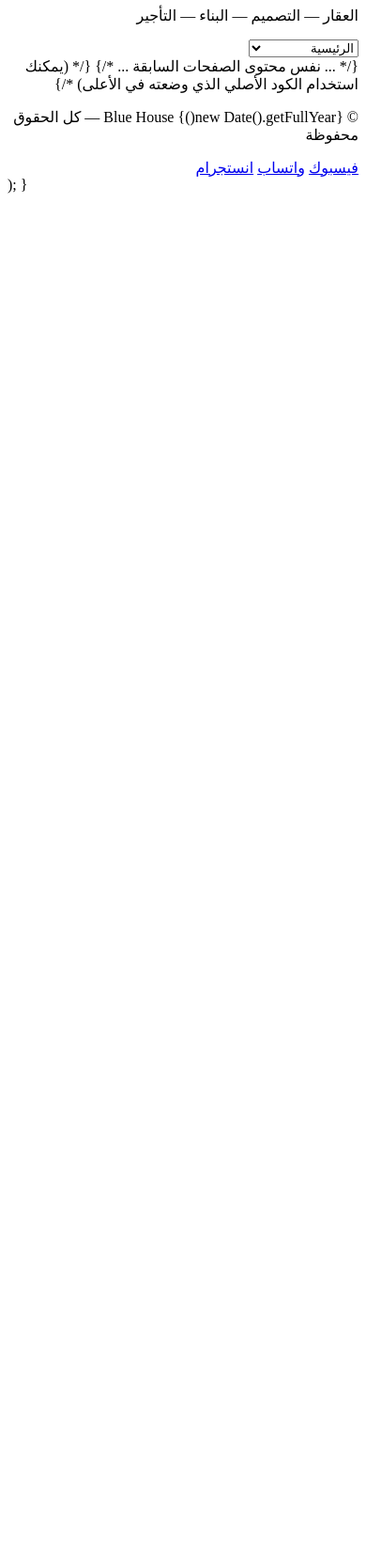
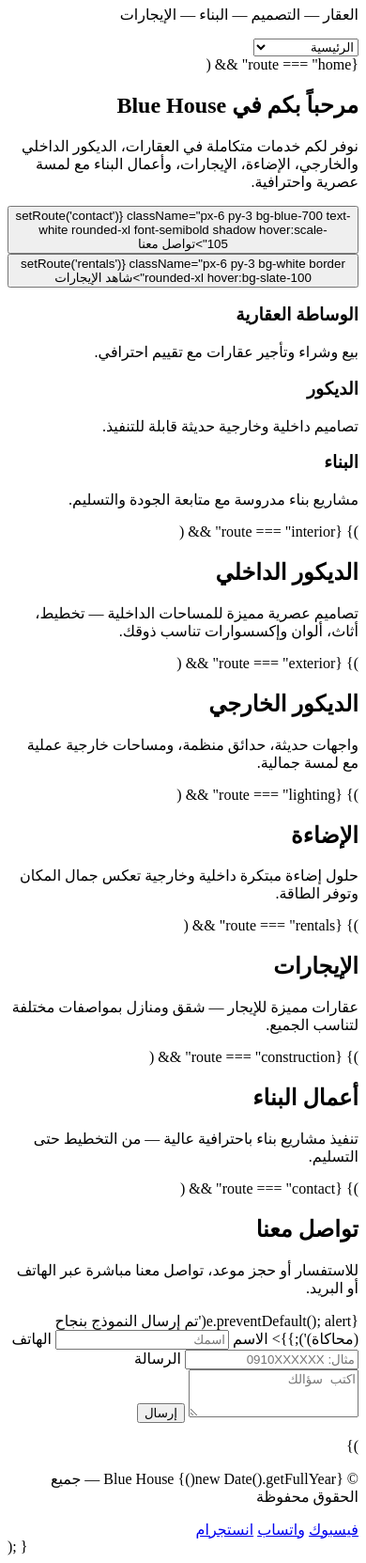
Before and after one commit to tutadamlion-gif/BlueHouse, a plain HTML site: page index.html in a window 390 px wide. Shown: the part 256-1919 px from the top of the page at 94% size. Before the commit the page ends 844 px from the top, so only its background shows below. Drawn offline with Linux system fonts and the light colour scheme.

Commit message:
Update index.html

```diff
--- a/index.html
+++ b/index.html
@@ -7,8 +7,8 @@ export default function BlueHouseWebsite() {
     return (
       <button
         onClick={() => setRoute(id)}
-        className={`px-4 py-2 rounded-2xl text-sm md:text-base font-semibold transition-shadow hover:shadow-lg focus:outline-none ${
-          route === id ? "bg-blue-600 text-white" : "bg-white text-slate-800"
+        className={`px-4 py-2 rounded-xl text-sm md:text-base font-semibold transition hover:scale-105 focus:outline-none ${
+          route === id ? "bg-blue-700 text-white shadow" : "bg-white text-slate-800 border"
         }`}
       >
         {label}
@@ -17,14 +17,14 @@ export default function BlueHouseWebsite() {
   }
 
   return (
-    <div className="min-h-screen bg-slate-50 text-slate-900" dir="rtl">
-      <header className="bg-white shadow-md sticky top-0 z-40">
-        <div className="max-w-6xl mx-auto px-4 py-4 flex items-center justify-between">
-          <div className="flex items-center gap-4">
-            <div className="w-12 h-12 bg-gradient-to-br from-blue-400 to-blue-700 rounded-2xl flex items-center justify-center text-white font-extrabold text-lg">BH</div>
+    <div className="min-h-screen bg-gradient-to-b from-slate-50 to-slate-100 text-slate-900 font-sans" dir="rtl">
+      <header className="bg-white/80 backdrop-blur-md border-b sticky top-0 z-40">
+        <div className="max-w-7xl mx-auto px-4 py-4 flex items-center justify-between">
+          <div className="flex items-center gap-3">
+            <div className="w-12 h-12 bg-gradient-to-br from-blue-500 to-blue-800 rounded-2xl flex items-center justify-center text-white font-extrabold text-lg shadow-md">BH</div>
             <div>
-              <h1 className="text-xl font-bold">مكتب Blue House</h1>
-              <p className="text-xs text-slate-500">العقار — التصميم — البناء — التأجير</p>
+              <h1 className="text-xl font-bold text-blue-700">Blue House</h1>
+              <p className="text-xs text-slate-500">العقار — التصميم — البناء — الإيجارات</p>
             </div>
           </div>
 
@@ -32,7 +32,7 @@ export default function BlueHouseWebsite() {
             <NavButton id="home" label="الرئيسية" />
             <NavButton id="interior" label="الديكور الداخلي" />
             <NavButton id="exterior" label="الديكور الخارجي" />
-            <NavButton id="lighting" label="الإضاءة والمرافق" />
+            <NavButton id="lighting" label="الإضاءة" />
             <NavButton id="rentals" label="الإيجارات" />
             <NavButton id="construction" label="البناء" />
             <NavButton id="contact" label="تواصل معنا" />
@@ -42,12 +42,12 @@ export default function BlueHouseWebsite() {
             <select
               value={route}
               onChange={(e) => setRoute(e.target.value)}
-              className="px-3 py-2 rounded-lg border"
+              className="px-3 py-2 rounded-lg border text-sm"
             >
               <option value="home">الرئيسية</option>
               <option value="interior">الديكور الداخلي</option>
               <option value="exterior">الديكور الخارجي</option>
-              <option value="lighting">الإضاءة والمرافق</option>
+              <option value="lighting">الإضاءة</option>
               <option value="rentals">الإيجارات</option>
               <option value="construction">البناء</option>
               <option value="contact">تواصل معنا</option>
@@ -56,18 +56,96 @@ export default function BlueHouseWebsite() {
         </div>
       </header>
 
-      <main className="max-w-6xl mx-auto px-4 py-8">
-        {/* ... نفس محتوى الصفحات السابقة ... */}
-        {/* (يمكنك استخدام الكود الأصلي الذي وضعته في الأعلى) */}
+      <main className="max-w-7xl mx-auto px-4 py-10">
+        {route === "home" && (
+          <section className="text-center md:text-right">
+            <h2 className="text-3xl md:text-4xl font-extrabold text-blue-700">مرحباً بكم في Blue House</h2>
+            <p className="mt-4 text-lg text-slate-600 max-w-2xl mx-auto md:mx-0">نوفر لكم خدمات متكاملة في العقارات، الديكور الداخلي والخارجي، الإضاءة، الإيجارات، وأعمال البناء مع لمسة عصرية واحترافية.</p>
+            <div className="mt-6 flex gap-3 justify-center md:justify-start flex-wrap">
+              <button onClick={() => setRoute('contact')} className="px-6 py-3 bg-blue-700 text-white rounded-xl font-semibold shadow hover:scale-105">تواصل معنا</button>
+              <button onClick={() => setRoute('rentals')} className="px-6 py-3 bg-white border rounded-xl hover:bg-slate-100">شاهد الإيجارات</button>
+            </div>
+
+            <div className="mt-10 grid sm:grid-cols-2 lg:grid-cols-3 gap-6">
+              <div className="p-6 bg-white rounded-xl shadow-md hover:shadow-lg transition">
+                <h3 className="font-semibold text-blue-700">الوساطة العقارية</h3>
+                <p className="text-sm text-slate-500 mt-2">بيع وشراء وتأجير عقارات مع تقييم احترافي.</p>
+              </div>
+              <div className="p-6 bg-white rounded-xl shadow-md hover:shadow-lg transition">
+                <h3 className="font-semibold text-blue-700">الديكور</h3>
+                <p className="text-sm text-slate-500 mt-2">تصاميم داخلية وخارجية حديثة قابلة للتنفيذ.</p>
+              </div>
+              <div className="p-6 bg-white rounded-xl shadow-md hover:shadow-lg transition">
+                <h3 className="font-semibold text-blue-700">البناء</h3>
+                <p className="text-sm text-slate-500 mt-2">مشاريع بناء مدروسة مع متابعة الجودة والتسليم.</p>
+              </div>
+            </div>
+          </section>
+        )}
+
+        {route === "interior" && (
+          <section>
+            <h2 className="text-2xl font-bold text-blue-700">الديكور الداخلي</h2>
+            <p className="mt-3 text-slate-600">تصاميم عصرية مميزة للمساحات الداخلية — تخطيط، أثاث، ألوان وإكسسوارات تناسب ذوقك.</p>
+          </section>
+        )}
+
+        {route === "exterior" && (
+          <section>
+            <h2 className="text-2xl font-bold text-blue-700">الديكور الخارجي</h2>
+            <p className="mt-3 text-slate-600">واجهات حديثة، حدائق منظمة، ومساحات خارجية عملية مع لمسة جمالية.</p>
+          </section>
+        )}
+
+        {route === "lighting" && (
+          <section>
+            <h2 className="text-2xl font-bold text-blue-700">الإضاءة</h2>
+            <p className="mt-3 text-slate-600">حلول إضاءة مبتكرة داخلية وخارجية تعكس جمال المكان وتوفر الطاقة.</p>
+          </section>
+        )}
+
+        {route === "rentals" && (
+          <section>
+            <h2 className="text-2xl font-bold text-blue-700">الإيجارات</h2>
+            <p className="mt-3 text-slate-600">عقارات مميزة للإيجار — شقق ومنازل بمواصفات مختلفة لتناسب الجميع.</p>
+          </section>
+        )}
+
+        {route === "construction" && (
+          <section>
+            <h2 className="text-2xl font-bold text-blue-700">أعمال البناء</h2>
+            <p className="mt-3 text-slate-600">تنفيذ مشاريع بناء باحترافية عالية — من التخطيط حتى التسليم.</p>
+          </section>
+        )}
+
+        {route === "contact" && (
+          <section>
+            <h2 className="text-2xl font-bold text-blue-700">تواصل معنا</h2>
+            <p className="mt-3 text-slate-600">للاستفسار أو حجز موعد، تواصل معنا مباشرة عبر الهاتف أو البريد.</p>
+
+            <form className="mt-6 bg-white p-6 rounded-xl shadow-md max-w-md" onSubmit={(e)=>{e.preventDefault(); alert('تم إرسال النموذج بنجاح (محاكاة)');}}>
+              <label className="block text-sm font-medium">الاسم</label>
+              <input className="w-full mt-2 p-2 border rounded-md" placeholder="اسمك" />
+
+              <label className="block text-sm font-medium mt-4">الهاتف</label>
+              <input className="w-full mt-2 p-2 border rounded-md" placeholder="مثال: 0910XXXXXX" />
+
+              <label className="block text-sm font-medium mt-4">الرسالة</label>
+              <textarea className="w-full mt-2 p-2 border rounded-md" rows="3" placeholder="اكتب سؤالك"></textarea>
+
+              <button type="submit" className="mt-4 px-5 py-2 bg-blue-700 text-white rounded-xl font-semibold hover:scale-105">إرسال</button>
+            </form>
+          </section>
+        )}
       </main>
 
       <footer className="bg-white border-t mt-12">
-        <div className="max-w-6xl mx-auto px-4 py-6 flex flex-col md:flex-row justify-between items-center gap-4">
-          <p className="text-sm text-slate-500">© {new Date().getFullYear()} Blue House — كل الحقوق محفوظة</p>
-          <div className="flex gap-3">
-            <a href="https://facebook.com" target="_blank" rel="noopener noreferrer" className="text-sm">فيسبوك</a>
-            <a href="https://wa.me/0910399086" target="_blank" rel="noopener noreferrer" className="text-sm">واتساب</a>
-            <a href="https://instagram.com" target="_blank" rel="noopener noreferrer" className="text-sm">انستجرام</a>
+        <div className="max-w-7xl mx-auto px-4 py-6 flex flex-col md:flex-row justify-between items-center gap-3">
+          <p className="text-sm text-slate-500">© {new Date().getFullYear()} Blue House — جميع الحقوق محفوظة</p>
+          <div className="flex gap-4 text-sm text-blue-700">
+            <a href="#">فيسبوك</a>
+            <a href="#">واتساب</a>
+            <a href="#">انستجرام</a>
           </div>
         </div>
       </footer>
```
